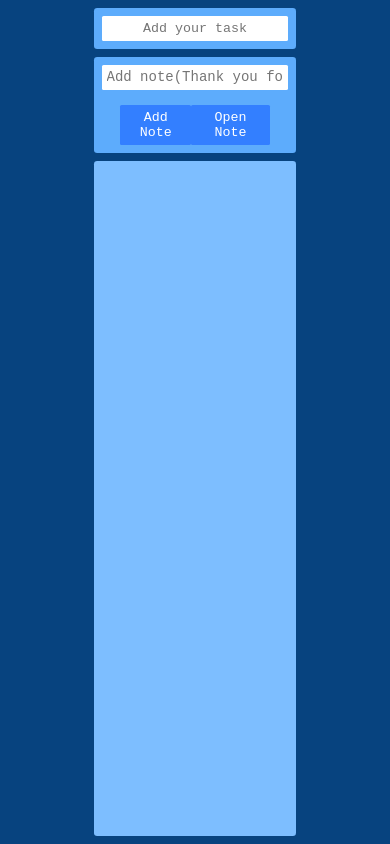
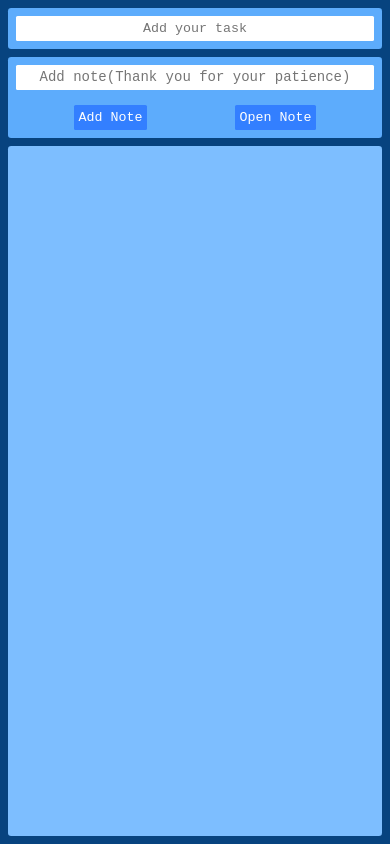
Before and after one commit to meet-abhishek/todo-note-ondev, a website built with Vite: page index.html in a window 390 px wide. Built offline with nearby package versions, Linux system fonts and the light colour scheme.

Commit message:
Updated README.md

```diff
--- a/package.json
+++ b/package.json
@@ -6,9 +6,11 @@
   "scripts": {
     "dev": "vite",
     "build": "tsc && vite build",
-    "preview": "vite preview"
+    "preview": "vite preview",
+    "deploy": "npm run build && gh-pages -d dist"
   },
   "devDependencies": {
+    "gh-pages": "^6.3.0",
     "typescript": "~5.7.2",
     "vite": "^6.1.0"
   }
--- a/src/style.css
+++ b/src/style.css
@@ -20,6 +20,7 @@ body {
 
 #container {
   height: 100vh;
+  width: 40vw;
   display: flex;
   flex-direction: column;
   justify-content: flex-start;
@@ -227,3 +228,10 @@ ul {
   background-color: #07437f;
   color: white;
 }
+
+@media only screen and (max-width: 768px) {
+  #container {
+    height: 100vh;
+    width: 100vw;
+  }
+}
--- /dev/null
+++ b/vite.config.ts
@@ -0,0 +1,5 @@
+import { defineConfig } from "vite";
+
+export default defineConfig({
+  base: "/todo-note-ondev/", // Replace with your actual GitHub repo name
+});
```
Also changed, not shown: README.md, 1 other file.
